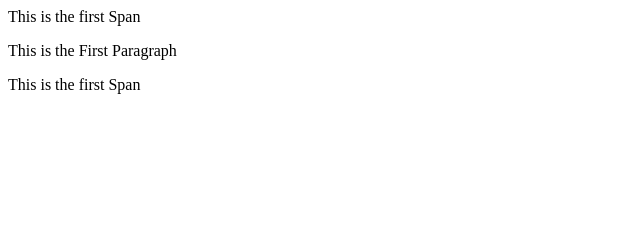
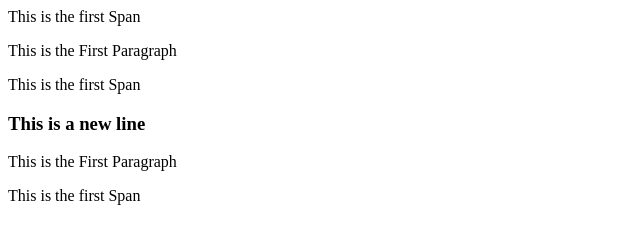
Before and after one commit to amrabdelghany1/git_test, a plain HTML site: page index.html in a window 1280 px wide. Shown: the whole page, without its empty margins (0-640 px from the left). Drawn offline with Linux system fonts and the light colour scheme.

Commit message:
New line added

```diff
--- a/index.html
+++ b/index.html
@@ -10,5 +10,8 @@
     <span>This is the first Span</span>
     <p>This is the First Paragraph</p>
     <span>This is the first Span</span>
+    <h3>This is a new line</h3>
+    <p>This is the First Paragraph</p>
+    <span>This is the first Span</span>
 </body>
 </html>
```
